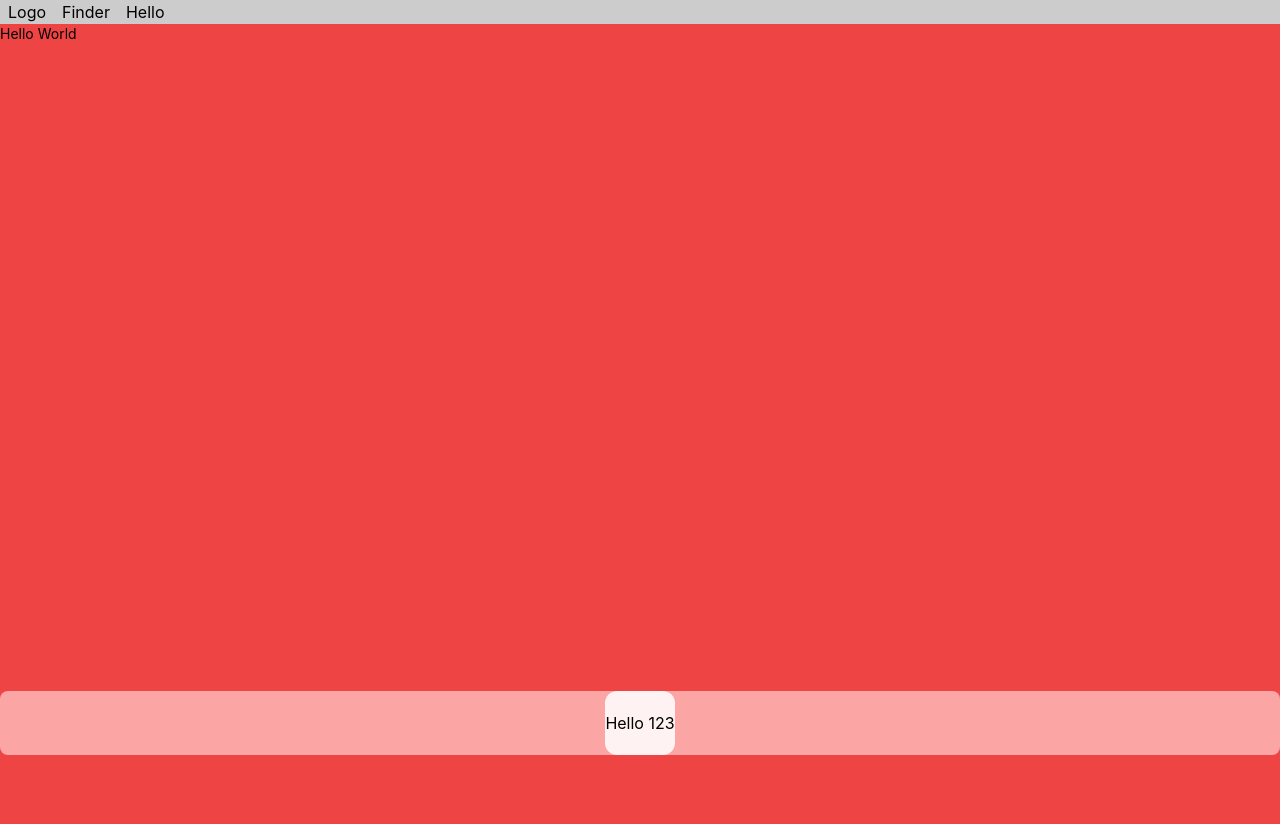
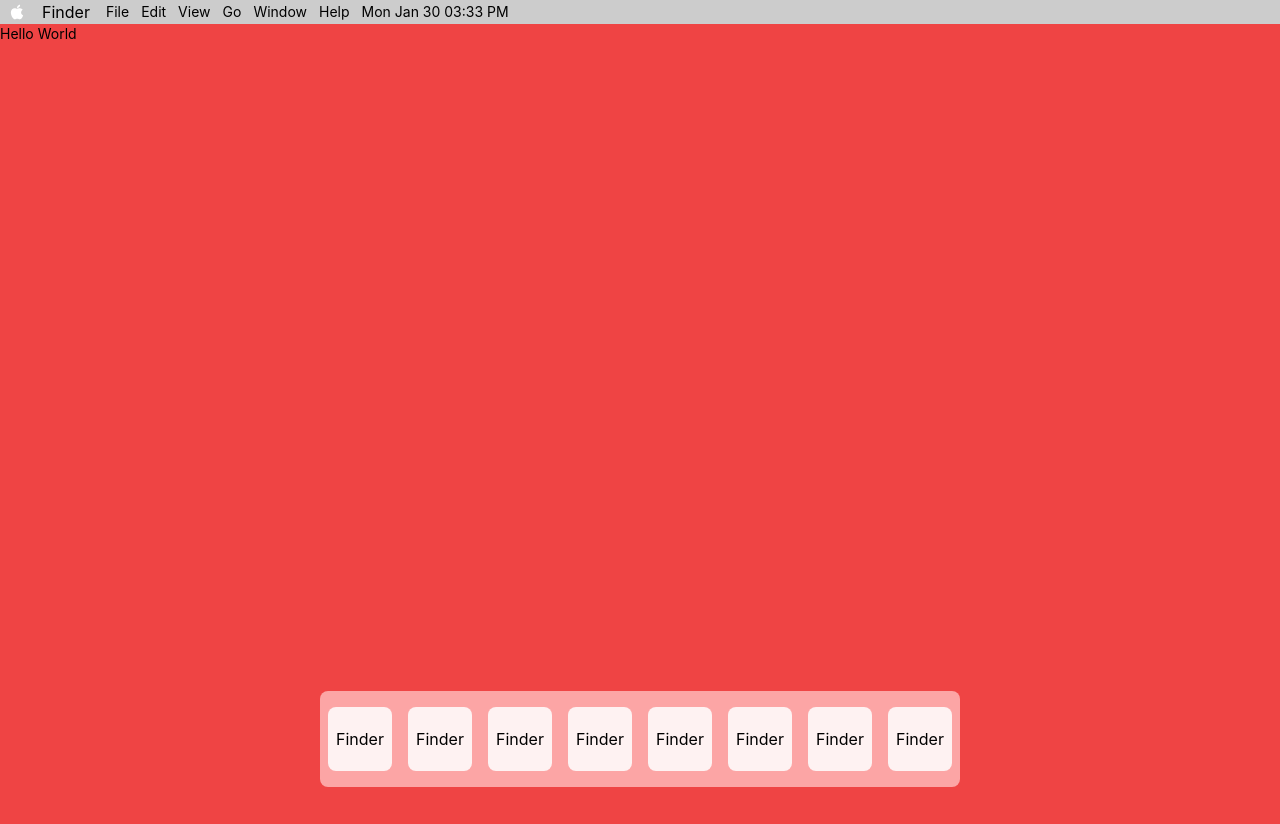
Before and after one commit to SilahicAmil/giga-sur, a React (Vite) app: page / in a window 1280 px wide. Built offline with nearby package versions, Linux system fonts and the light colour scheme.

Commit message:
adding bottom nav items and top nav items

```diff
--- a/components/Navigation/BottomNav/BottomNav.jsx
+++ b/components/Navigation/BottomNav/BottomNav.jsx
@@ -1,7 +1,16 @@
+import NavItems from "./NavItems";
+
 const BottomNav = ({}) => {
   return (
-    <div className="z-1 flex w-full h-16 bg-red-300 rounded-lg justify-center items-center">
-      <button className="h-full rounded-xl bg-red-50">Hello 123</button>
+    <div className="z-1 gap-4 flex w-3/6 h-24 bg-red-300 rounded-lg justify-center items-center m-auto">
+      <NavItems />
+      <NavItems />
+      <NavItems />
+      <NavItems />
+      <NavItems />
+      <NavItems />
+      <NavItems />
+      <NavItems />
     </div>
   );
 };
--- /dev/null
+++ b/components/Navigation/BottomNav/NavItems.jsx
@@ -0,0 +1,11 @@
+const NavItems = ({ imageName, children }) => {
+  return (
+    <>
+      <button className="h-16 bg-red-50 w-16  rounded-lg flex justify-center items-center hover:scale-125 transform duration-150">
+        Finder
+      </button>
+    </>
+  );
+};
+
+export default NavItems;
--- a/components/Navigation/TopNav/TopNav.jsx
+++ b/components/Navigation/TopNav/TopNav.jsx
@@ -1,14 +1,28 @@
+import { AiFillApple } from "react-icons/ai";
+
 const TopNav = ({}) => {
   return (
     <div className="flex w-full h-6">
       <nav className="flex">
         <div className="flex gap-4">
-          <span className="text-md ml-2">Logo</span>
-          <p>Finder</p>
+          <span className="text-lg ml-2 items-center flex text-white ">
+            <AiFillApple />
+          </span>
+
+          <span className="text-md flex items-center">Finder</span>
         </div>
-        <div className="flex ml-4">
-          <ul className="">
-            <li>Hello</li>
+        <div className="flex ml-4 items-center">
+          <ul className="text-sm flex gap-3 items-center">
+            <li>File</li>
+            <li>Edit</li>
+            <li>View</li>
+            <li>Go</li>
+            <li>Window</li>
+            <li>Help</li>
+            <div className="ml-auto flex items-center">
+              {/* need to make this based off the current date and time */}
+              <li>Mon Jan 30 03:33 PM</li>
+            </div>
           </ul>
         </div>
       </nav>
--- a/index.html
+++ b/index.html
@@ -4,7 +4,7 @@
     <meta charset="UTF-8" />
     <link rel="icon" type="image/svg+xml" href="/vite.svg" />
     <meta name="viewport" content="width=device-width, initial-scale=1.0" />
-    <title>Vite + React</title>
+    <title>Giga Sur</title>
   </head>
   <body>
     <div id="root"></div>
--- a/package.json
+++ b/package.json
@@ -10,7 +10,8 @@
   },
   "dependencies": {
     "react": "^18.2.0",
-    "react-dom": "^18.2.0"
+    "react-dom": "^18.2.0",
+    "react-icons": "^4.7.1"
   },
   "devDependencies": {
     "@types/react": "^18.0.26",
```
Also changed, not shown: 1 other file (tests, documents, lock files or other folders).
